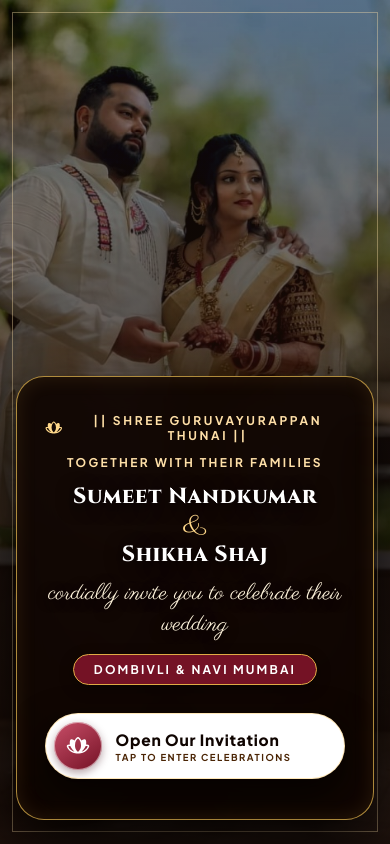
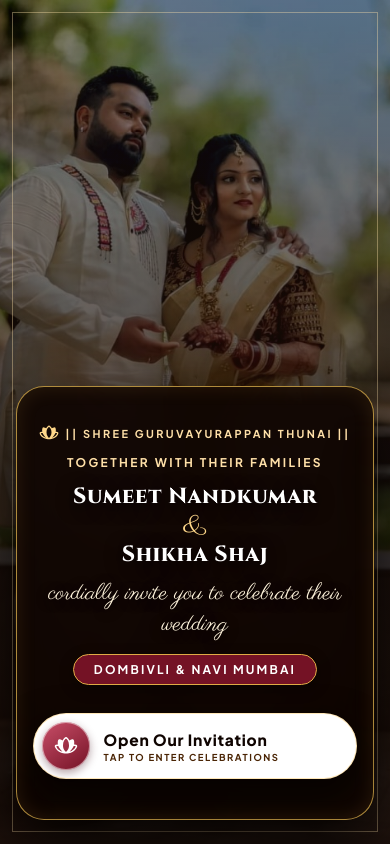
Before and after one commit to muhsina-ov/shikha-weds-nandakumar, a React (Vite) app: page / in a window 390 px wide. Shown: the top 844 px of the page. Built offline with nearby package versions, Linux system fonts and the light colour scheme.

Commit message:
fix: prevent wrapping of sacred text and closing danda on mobile

```diff
--- a/src/styles.css
+++ b/src/styles.css
@@ -279,16 +279,24 @@ button {
 .welcome-tag {
   display: inline-flex;
   align-items: center;
-  gap: 8px;
-  font-size: 12px;
+  justify-content: center;
+  gap: 6px;
+  font-size: clamp(10px, 2.8vw, 12px);
   font-weight: 700;
-  letter-spacing: 0.22em;
+  letter-spacing: clamp(0.1em, 1.8vw, 0.22em);
   color: #ffe0a8;
   text-transform: uppercase;
   margin-bottom: 12px;
+  white-space: nowrap;
+  max-width: 100%;
+}
+
+.welcome-tag span {
+  white-space: nowrap;
 }
 
 .welcome-tag .lotus-icon {
+  flex-shrink: 0;
   color: #ffd88a;
 }
 
@@ -563,13 +571,24 @@ button {
 .sacred-heading {
   display: inline-flex;
   align-items: center;
-  gap: 8px;
+  justify-content: center;
+  gap: 7px;
   color: #650e1d;
-  font-size: 12.5px;
-  font-weight: 800;
-  letter-spacing: 0.22em;
+  font-size: clamp(10.5px, 2.8vw, 12.5px);
+  font-weight: 800;
+  letter-spacing: clamp(0.1em, 1.8vw, 0.22em);
   text-transform: uppercase;
   margin-bottom: 8px;
+  white-space: nowrap;
+  max-width: 100%;
+}
+
+.sacred-heading span {
+  white-space: nowrap;
+}
+
+.sacred-heading svg {
+  flex-shrink: 0;
 }
 
 .blessing {
@@ -1966,6 +1985,13 @@ footer {
 }
 
 /* Responsive */
+@media (max-width: 480px) {
+  .welcome-card {
+    padding-left: 16px;
+    padding-right: 16px;
+  }
+}
+
 @media (min-width: 640px) {
   .families-grid {
     grid-template-columns: 1fr auto 1fr;
```
